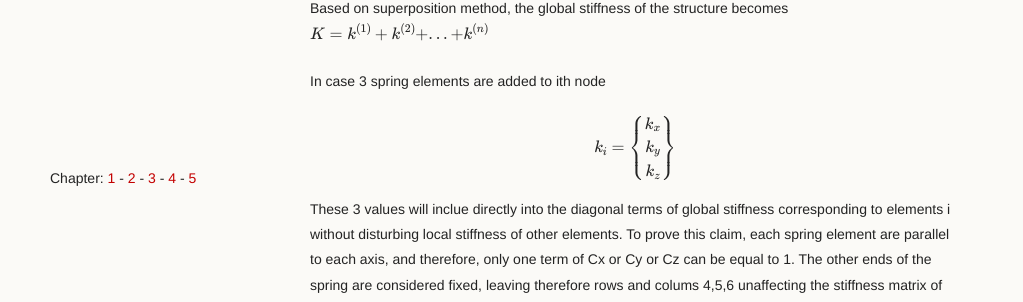
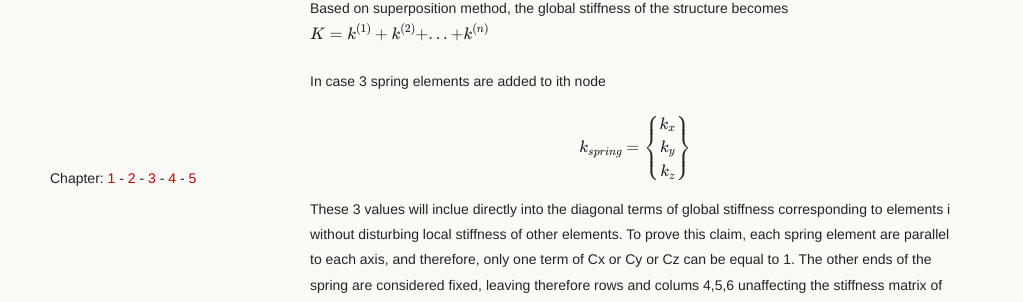
Before and after one commit to vireax/vibration, a Jekyll site: the page built from _posts/2014-02-08-elastic-support.md, in a window 1280 px wide. Shown: the part 677-979 px from the top of the page, without its empty margins (0-1023 px from the left). Built offline with Jekyll 4.4.1, drawn with Linux system fonts in a browser that asks for light colours; formulas are drawn with MathJax 3.

Commit message:
Update 2014-02-08-elastic-support.md

```diff
--- a/_posts/2014-02-08-elastic-support.md
+++ b/_posts/2014-02-08-elastic-support.md
@@ -36,7 +36,7 @@ Based on superposition method, the global stiffness of the structure becomes <sp
 
 In case 3 spring elements are added to ith node
 
-<div> $$ k_i =  \begin{Bmatrix}k_x \\k_y \\k_z \end{Bmatrix} $$ </div>
+<div> $$ k_{spring} =  \begin{Bmatrix}k_x \\k_y \\k_z \end{Bmatrix} $$ </div>
 
 These 3 values will inclue directly into the diagonal terms of global stiffness corresponding to elements i without disturbing local stiffness of other elements. To prove this claim, each spring element are parallel to each axis, and therefore, only one term of Cx or Cy or Cz can be equal to 1. The other ends of the spring are considered fixed, leaving therefore rows and colums 4,5,6 unaffecting the stiffness matrix of the structure.
 
@@ -61,6 +61,7 @@ $$</div>
 * Add spring's stiffness on associated nodes' rows and columns, following each axis
 
 To calculate displacement, force, and reaction
+
 * Remove rows and columns relative to undisplaced direction of each nodes
 * Calculate the displacement by displacment method <span>$$ K U = F $$ </span>
 * member's internal force: based on Hook's law
```
